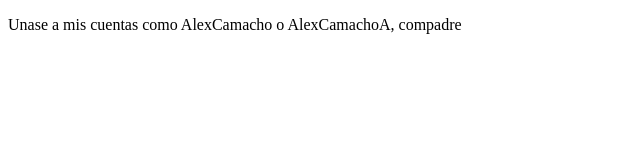
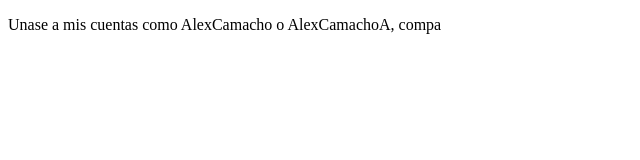
Before and after one commit to AlexBlackLotus/proyectoDemoCursoPrework, a plain HTML site: page index.html in a window 1280 px wide. Shown: the full height of the page, 0-640 px from the left. Drawn offline with Linux system fonts and the light colour scheme.

Commit message:
3 asrock

```diff
--- a/index.html
+++ b/index.html
@@ -7,6 +7,6 @@
     <title>Holas mundo</title>
 </head>
 <body>
-    <p>Unase a mis cuentas como AlexCamacho o AlexCamachoA, compadre</p>
+    <p>Unase a mis cuentas como AlexCamacho o AlexCamachoA, compa</p>
 </body>
 </html>
```
